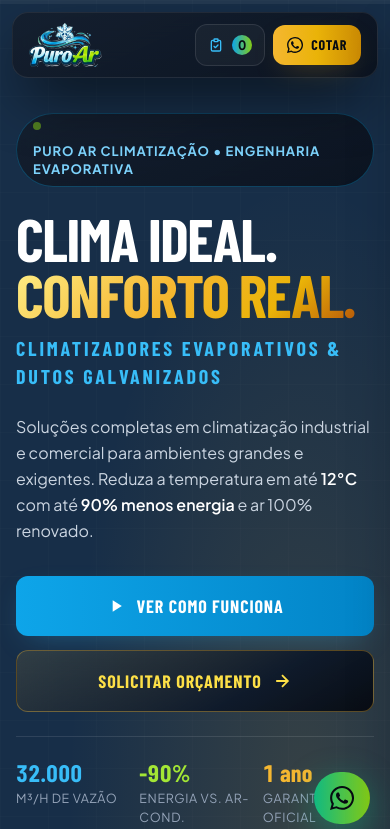
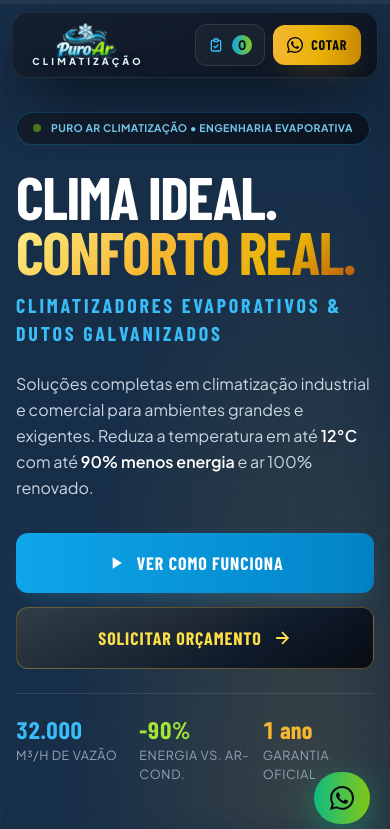
Before and after one commit to wesleymarz01/puro-ar-demo, a plain HTML site: page index.html in a window 390 px wide. Shown: the top 829 px of the page. Drawn offline with nearby package versions, Linux system fonts and the light colour scheme; grey boxes are pictures that could not be loaded; a web font is replaced by a local one.

Commit message:
Logo: CLIMATIZAÇÃO integrado à marca; etiqueta do topo em uma linha no celular

```diff
--- a/index.html
+++ b/index.html
@@ -90,6 +90,21 @@
     p.text-xs { font-size: 13px; line-height: 1.5; }
     /* Rótulos pequenos em slate-500 ficavam apagados no fundo escuro */
     .text-\[9px\].text-slate-500, .text-\[10px\].text-slate-500, .text-\[11px\].text-slate-500 { color: #94A3B8; }
+    /* Logo + "CLIMATIZAÇÃO" como uma peça só (assinatura centralizada embaixo da marca) */
+    .logo-lockup { display: inline-flex; flex-direction: column; align-items: center; line-height: 1; }
+    .logo-sub {
+      margin-top: -2px;
+      padding-left: 0.34em; /* compensa o espaçamento da última letra para centralizar */
+      font-family: "Plus Jakarta Sans", sans-serif;
+      font-size: 9.5px;
+      font-weight: 800;
+      letter-spacing: 0.34em;
+      color: #E0F2FE;
+      text-shadow: 0 1px 6px rgba(7, 11, 18, 0.9);
+    }
+    .logo-lockup-lg .logo-sub { margin-top: 2px; font-size: 12px; }
+    /* Etiqueta do topo cabe em uma linha no celular */
+    @media (max-width: 639px) { .font-mono.hero-badge-txt { font-size: 10.5px; letter-spacing: 0.04em; } }
     /* Números grandes de destaque em Barlow Condensed (mesma família dos títulos) */
     .font-mono.text-2xl, .font-mono.text-6xl {
       font-family: "Barlow Condensed", sans-serif;
@@ -253,9 +268,9 @@
     <div class="max-w-7xl mx-auto px-3 sm:px-6 lg:px-8">
       <div class="mt-2 px-4 sm:px-6 py-2.5 rounded-2xl glass-executive flex items-center justify-between shadow-studio">
         <!-- Logotipo Oficial SVG Puro Ar Climatização -->
-        <a href="#cap-01" class="flex items-center gap-2.5 group" aria-label="Puro Ar Climatização — Início">
-          <img src="img/logo-marca.png" alt="Puro Ar" width="520" height="312" class="h-11 sm:h-12 w-auto" />
-          <span class="hidden sm:block text-[10px] font-extrabold tracking-[0.32em] text-slate-300 leading-none">CLIMATIZAÇÃO</span>
+        <a href="#cap-01" class="logo-lockup group" aria-label="Puro Ar Climatização — Início">
+          <img src="img/logo-marca.png" alt="Puro Ar" width="520" height="312" class="h-9 sm:h-10 w-auto" />
+          <span class="logo-sub">CLIMATIZAÇÃO</span>
         </a>
 
         <!-- Navegação Desktop -->
@@ -341,9 +356,9 @@
       <div class="relative z-10 lg:static max-w-7xl mx-auto px-4 sm:px-6 lg:px-8 w-full">
         <div class="relative z-10 max-w-2xl space-y-6">
           <!-- Badge de Identidade + Telemetria Viva -->
-          <div class="inline-flex flex-wrap items-center gap-3 px-4 py-2 rounded-full glass-executive border-ice-500/30">
-            <span class="w-2 h-2 rounded-full bg-eco-500 animate-pulse"></span>
-            <span class="font-mono text-[11px] uppercase tracking-widest text-ice-300">Puro Ar Climatização • Engenharia Evaporativa</span>
+          <div class="inline-flex items-center gap-2.5 px-4 py-2 rounded-full glass-executive border-ice-500/30">
+            <span class="w-2 h-2 shrink-0 rounded-full bg-eco-500 animate-pulse"></span>
+            <span class="hero-badge-txt font-mono text-[11px] uppercase tracking-widest text-ice-300">Puro Ar Climatização • Engenharia Evaporativa</span>
           </div>
 
           <!-- Headline de Impacto Oficial -->
@@ -994,9 +1009,9 @@
         <!-- Rodapé Corporativo -->
         <footer class="pt-12 border-t border-white/10 grid md:grid-cols-12 gap-10">
           <div class="md:col-span-5 space-y-4">
-            <div class="flex flex-col items-start gap-1.5">
+            <div class="logo-lockup logo-lockup-lg">
               <img src="img/logo-marca.png" alt="Puro Ar" width="520" height="312" loading="lazy" class="h-20 w-auto" />
-              <span class="text-[11px] font-extrabold tracking-[0.36em] text-slate-300 pl-3">CLIMATIZAÇÃO</span>
+              <span class="logo-sub">CLIMATIZAÇÃO</span>
             </div>
             <p class="text-sm text-slate-400 max-w-sm leading-relaxed">
               Soluções completas em climatização evaporativa e dutos galvanizados para indústrias, comércios, igrejas, academias e revendedores em todo o Brasil.
```
